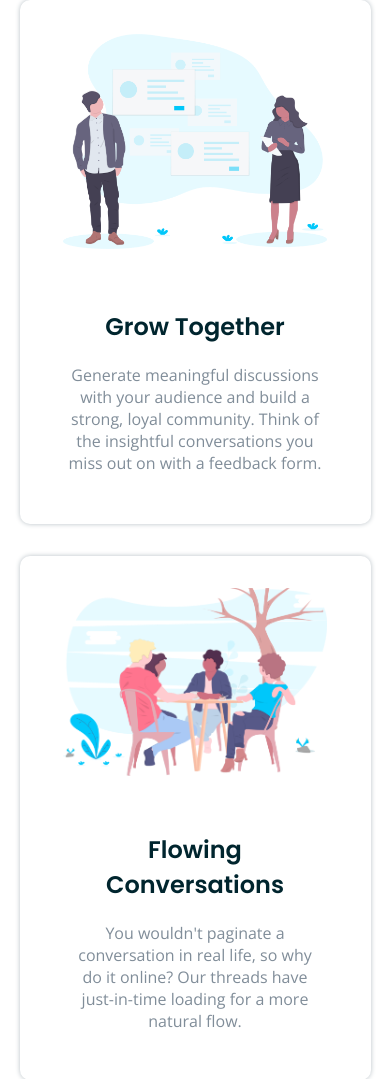
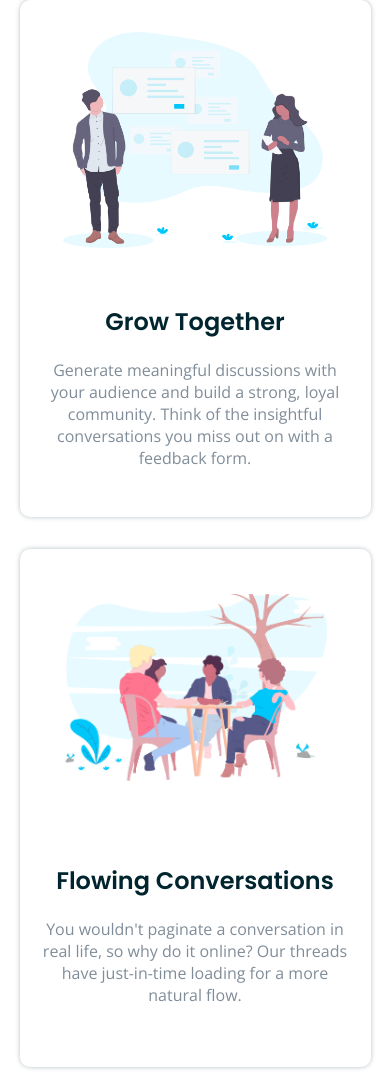
Before and after one commit to iamlarryhill/Huddle-Landing-Page-Challenge-2, a plain HTML site: page index.html in a window 390 px wide. Shown: the part 741-1820 px from the top of the page. Drawn offline with nearby package versions, Linux system fonts and the light colour scheme.

Commit message:
Update Styles.css

```diff
--- a/css/Styles.css
+++ b/css/Styles.css
@@ -390,7 +390,7 @@ i:hover {
   .inner-box1,
   .inner-box4,
   .inner-box5 {
-    padding: 0 3rem 2rem;
+    padding: 0 1rem 2rem;
     align-self: center;
   }
 
```
